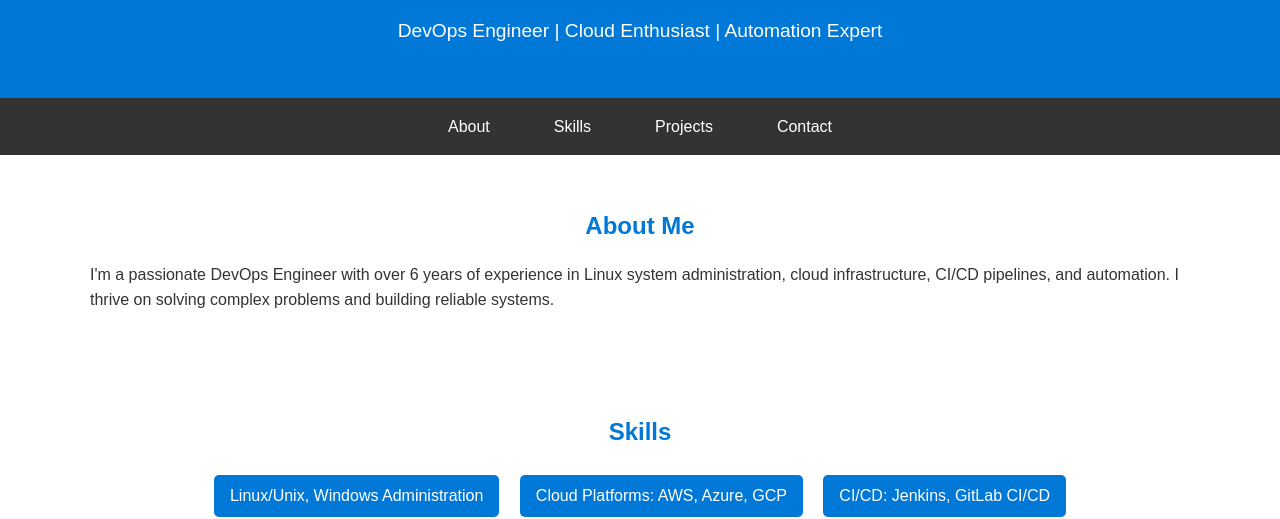
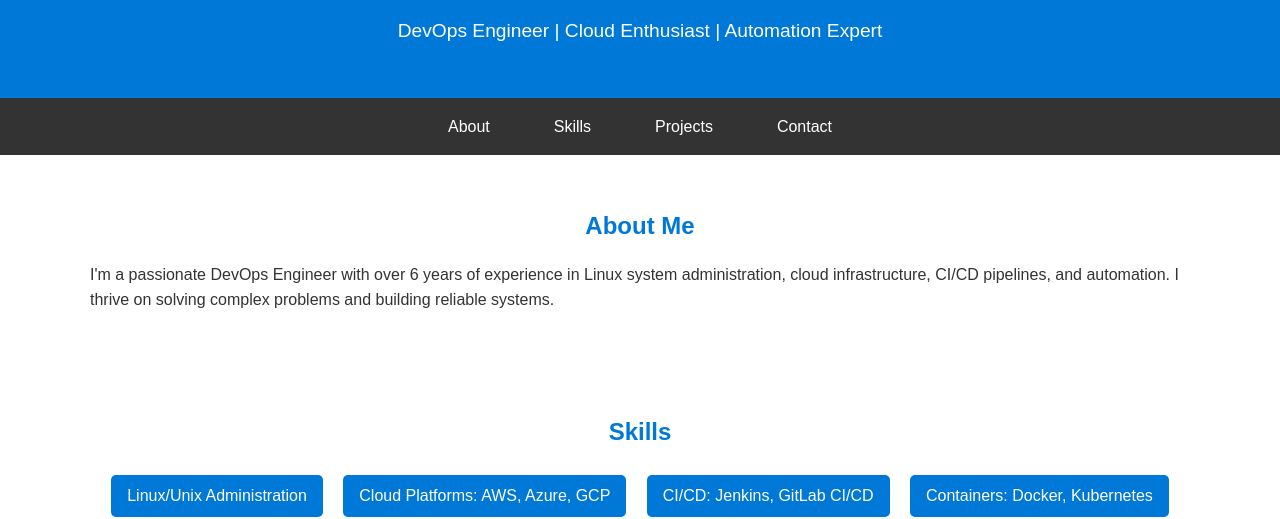
Before and after one commit to amittyagi1269/static-website-pipeline, a plain HTML site: page index.html in a window 1280 px wide. Shown: the part 281-800 px from the top of the page. Drawn offline with Linux system fonts and the light colour scheme.

Commit message:
Update index.html

```diff
--- a/index.html
+++ b/index.html
@@ -37,7 +37,7 @@
     <div class="container">
       <h2>Skills</h2>
       <ul class="skills-list">
-        <li>Linux/Unix, Windows Administration</li>
+        <li>Linux/Unix Administration</li>
         <li>Cloud Platforms: AWS, Azure, GCP</li>
         <li>CI/CD: Jenkins, GitLab CI/CD</li>
         <li>Containers: Docker, Kubernetes</li>
```
